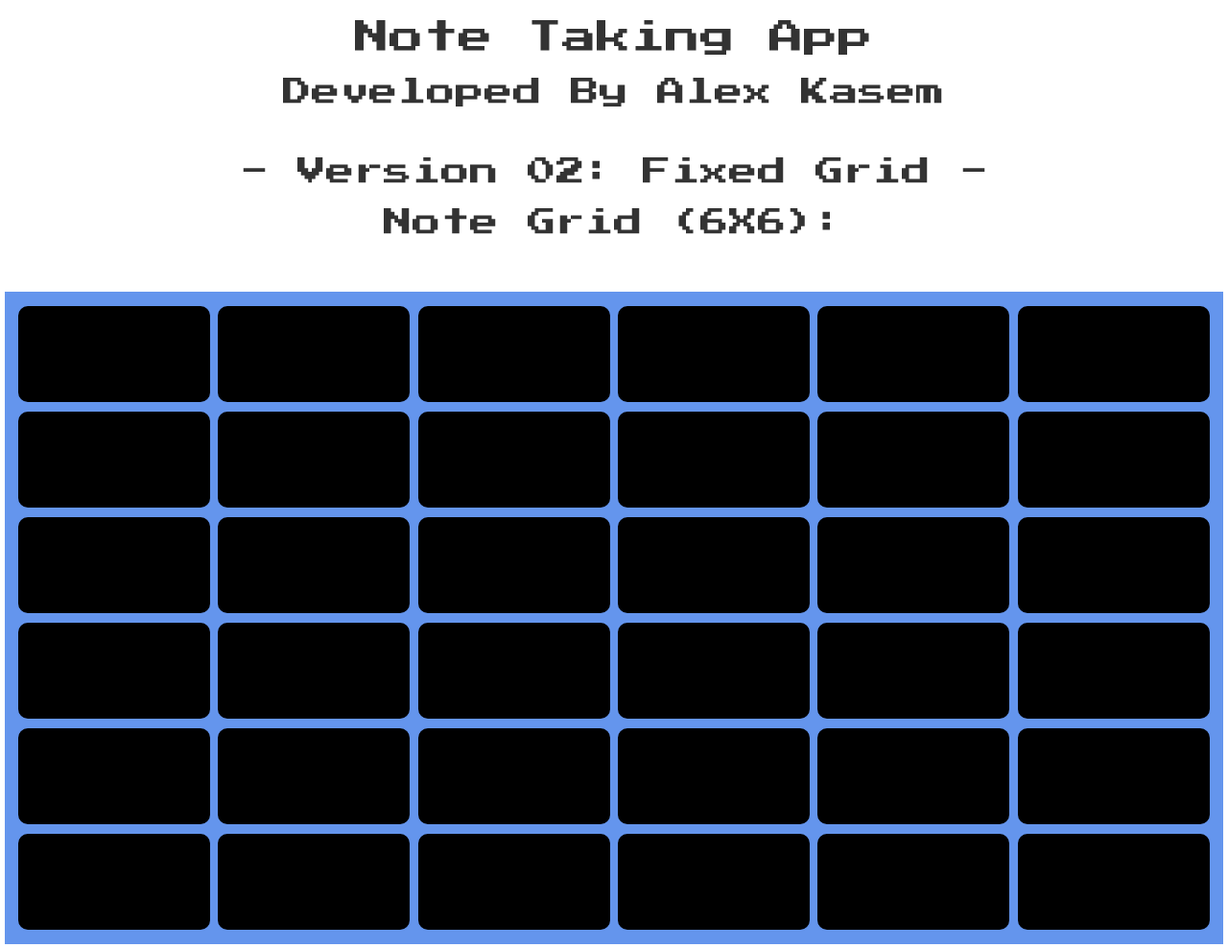
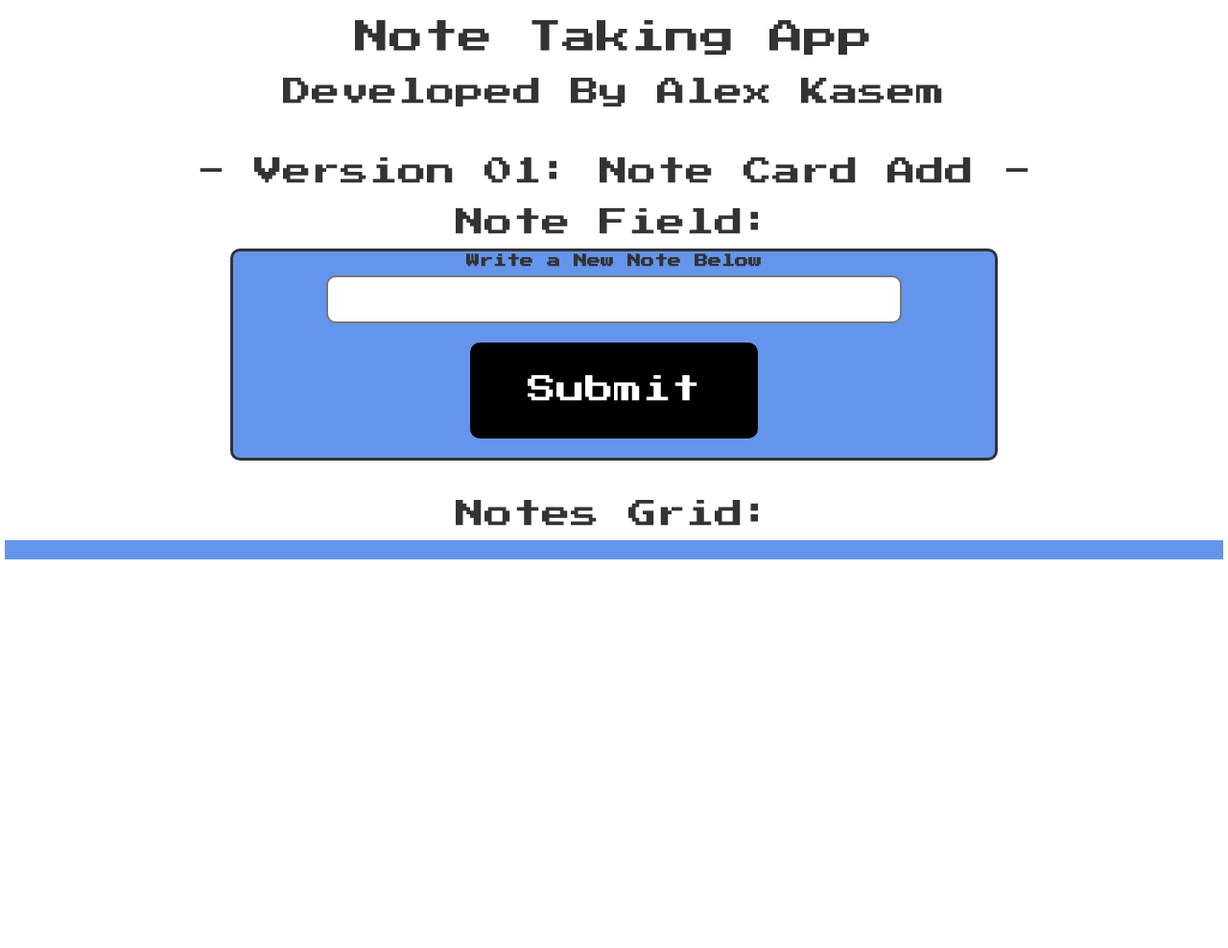
Before and after one commit to ak89mkii/note-card-app, a plain HTML site: page index.html in a window 1280 px wide. Shown: the top 988 px of the page at 96% size. After the commit the page ends 800 px from the top, so only its background shows below. Drawn offline with nearby package versions, Linux system fonts and the light colour scheme.

Commit message:
Edit functional.

```diff
--- a/index.html
+++ b/index.html
@@ -15,56 +15,6 @@
     <h1 class="title">Note Taking App</h1>
     <h2 class="title">Developed By Alex Kasem</h2>
     <br>
-
-    <!-- Version 01: Grid (6x6) -->
-    <h2 class="title">- Version 02: Fixed Grid -</h2>
-    <h2 class="title">Note Grid (6X6):</h2>
-    <br>
-    <br>
-    <div class="grid">
-        <!-- Row 01 -->
-        <div class="gridNote" id="00"></div>
-        <div class="gridNote" id="01"></div>
-        <div class="gridNote" id="02"></div>
-        <div class="gridNote" id="03"></div>
-        <div class="gridNote" id="04"></div>
-        <div class="gridNote" id="05"></div>
-        <!-- Row 02 -->
-        <div class="gridNote" id="06"></div>
-        <div class="gridNote" id="07"></div>
-        <div class="gridNote" id="08"></div>
-        <div class="gridNote" id="09"></div>
-        <div class="gridNote" id="10"></div>
-        <div class="gridNote" id="11"></div>
-        <!-- Row 03 -->
-        <div class="gridNote" id="12"></div>
-        <div class="gridNote" id="13"></div>
-        <div class="gridNote" id="14"></div>
-        <div class="gridNote" id="15"></div>
-        <div class="gridNote" id="16"></div>
-        <div class="gridNote" id="17"></div>
-        <!-- Row 04 -->
-        <div class="gridNote" id="18"></div>
-        <div class="gridNote" id="19"></div>
-        <div class="gridNote" id="20"></div>
-        <div class="gridNote" id="21"></div>
-        <div class="gridNote" id="23"></div>
-        <div class="gridNote" id="24"></div>
-        <!-- Row 05 -->
-        <div class="gridNote" id="25"></div>
-        <div class="gridNote" id="26"></div>
-        <div class="gridNote" id="27"></div>
-        <div class="gridNote" id="28"></div>
-        <div class="gridNote" id="29"></div>
-        <div class="gridNote" id="30"></div>
-        <!-- Row 06 -->
-        <div class="gridNote" id="31"></div>
-        <div class="gridNote" id="32"></div>
-        <div class="gridNote" id="33"></div>
-        <div class="gridNote" id="34"></div>
-        <div class="gridNote" id="35"></div>
-        <div class="gridNote" id="36"></div>
-    </div>
 
     <!-- Version 02: Add a new note field -->
     <h2 class="title">- Version 01: Note Card Add -</h2>
```
Also changed, not shown: js/main.js (+51 -0 lines).
